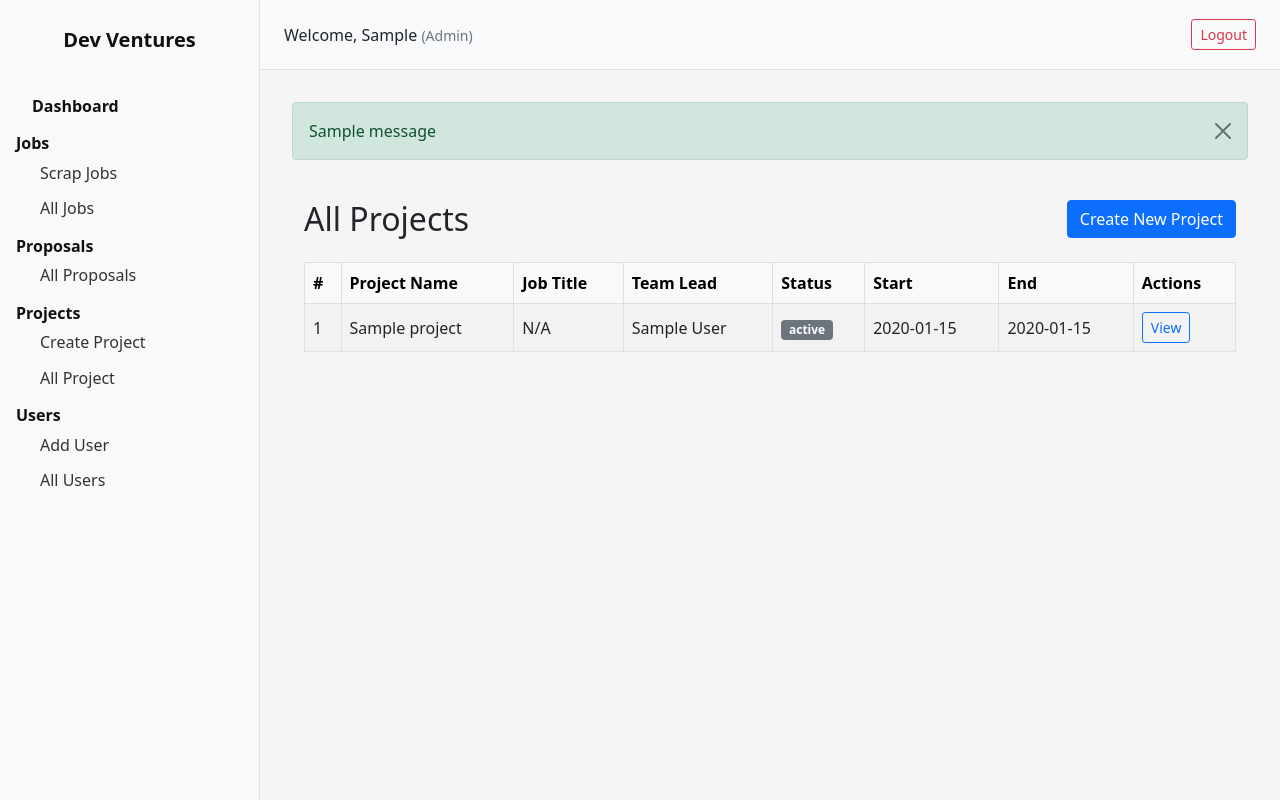
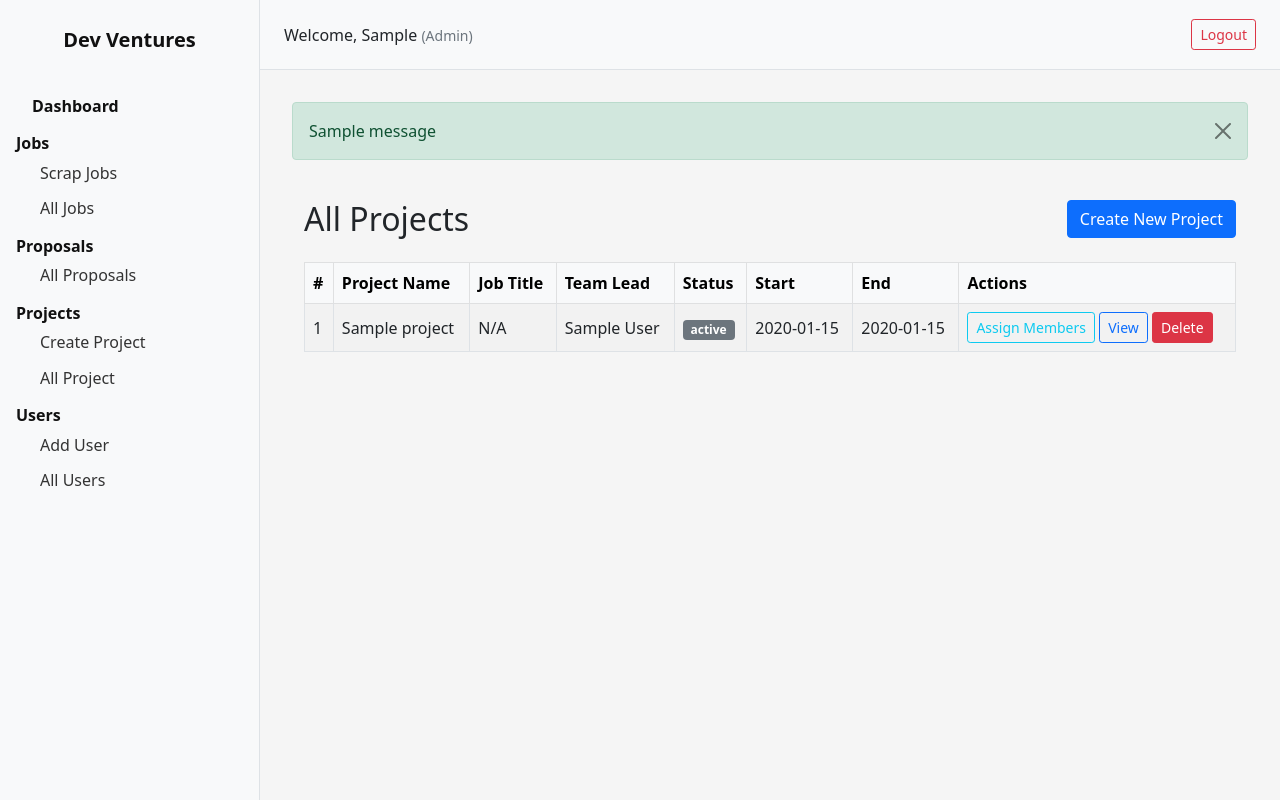
Before and after one commit to fahaddevventures/dev_venture_proj, a Flask app: page /projects/all in a window 1280 px wide. Run offline with Flask 3, Linux system fonts and the light colour scheme; a user stored in the database is signed in; tables that the repository leaves empty hold one stand-in row (values such as "Sample post"); one stand-in notice (Sample message) is shown; some libraries are stand-ins or nearby versions.

Commit message:
project complete

```diff
--- a/app/models/__init__.py
+++ b/app/models/__init__.py
@@ -2,4 +2,4 @@ from .user import User
 from .project import Project
 from .upwork_job import UpworkJob
 from .proposal import Proposal
-from.project_member import ProjectMember
+from .project_member import ProjectMember
--- a/app/routes/project_routes.py
+++ b/app/routes/project_routes.py
@@ -4,6 +4,7 @@ from app.models.project import Project
 from app.models.upwork_job import UpworkJob
 from app.models.proposal import Proposal
 from app.models.user import User
+from app.models.project_member import ProjectMember
 from app.schemas.project_schema import ProjectSchema
 from app.enums import ProjectStatusEnum, UserRoleEnum
 from flask_login import login_required
@@ -129,3 +130,54 @@ def update_project(project_id):
             flash(f"Error updating project: {str(e)}", "danger")
 
     return render_template("projects/update_project.html", project=project, jobs=jobs, team_leads=team_leads, proposals=proposals, statuses=ProjectStatusEnum)
+
+
+@project_bp.route("/assign-members/<int:project_id>", methods=["GET", "POST"])
+@login_required
+@role_required(UserRoleEnum.admin, UserRoleEnum.team_lead)
+def assign_project_members(project_id):
+    project = Project.query.get_or_404(project_id)
+    users = User.query.filter(User.role.in_([
+        UserRoleEnum.team_lead, UserRoleEnum.employee, UserRoleEnum.salesman
+    ])).all()
+
+    if request.method == "POST":
+        selected_user_ids = request.form.getlist("user_ids")
+
+        # Clear existing members
+        ProjectMember.query.filter_by(project_id=project.id).delete()
+
+        for user_id in selected_user_ids:
+            role = request.form.get(f"role_in_project_{user_id}")
+            member = ProjectMember(
+                user_id=int(user_id),
+                project_id=project.id,
+                role_in_project=role
+            )
+            db.session.add(member)
+
+        try:
+            db.session.commit()
+            flash("Team members assigned successfully!", "success")
+            return redirect(url_for("project.list_projects"))
+        except Exception as e:
+            db.session.rollback()
+            flash(f"Error assigning team members: {str(e)}", "danger")
+
+    return render_template("projects/assign_members.html", project=project, users=users)
+
+@project_bp.route('/delete/<int:project_id>', methods=['POST'])
+@login_required
+@role_required(UserRoleEnum.admin)
+def delete_project(project_id):
+    project = Project.query.get_or_404(project_id)
+
+    try:
+        db.session.delete(project)
+        db.session.commit()
+        flash("Project deleted successfully!", "success")
+    except Exception as e:
+        db.session.rollback()
+        flash(f"Error deleting project: {str(e)}", "danger")
+
+    return redirect(url_for('project.list_projects'))
--- a/app/templates/projects/project_list.html
+++ b/app/templates/projects/project_list.html
@@ -36,7 +36,16 @@
           <td>{{ project.start_date.strftime('%Y-%m-%d') if project.start_date else '-' }}</td>
           <td>{{ project.end_date.strftime('%Y-%m-%d') if project.end_date else '-' }}</td>
           <td>
+            <a href="{{ url_for('project.assign_project_members', project_id=project.id) }}" class="btn btn-sm btn-outline-info">
+    Assign Members
+  </a>
             <button class="btn btn-sm btn-outline-primary" data-bs-toggle="modal" data-bs-target="#projectModal{{ project.id }}">View</button>
+          <!-- Trigger delete modal -->
+<button class="btn btn-sm btn-danger" data-bs-toggle="modal" data-bs-target="#deleteModal{{ project.id }}">
+  Delete
+</button>
+
+
           </td>
         </tr>
 
@@ -66,6 +75,28 @@
           </div>
         </div>
         <!-- End Modal -->
+         <!-- Modal -->
+<div class="modal fade" id="deleteModal{{ project.id }}" tabindex="-1" aria-labelledby="deleteModalLabel{{ project.id }}" aria-hidden="true">
+  <div class="modal-dialog">
+    <div class="modal-content">
+      <form action="{{ url_for('project.delete_project', project_id=project.id) }}" method="POST">
+        <div class="modal-header">
+          <h5 class="modal-title" id="deleteModalLabel{{ project.id }}">Confirm Delete</h5>
+          <button type="button" class="btn-close" data-bs-dismiss="modal" aria-label="Close"></button>
+        </div>
+        <div class="modal-body">
+          Are you sure you want to delete the project "<strong>{{ project.name }}</strong>"?
+          This action cannot be undone.
+        </div>
+        <div class="modal-footer">
+          <button type="button" class="btn btn-secondary" data-bs-dismiss="modal">Cancel</button>
+          <button type="submit" class="btn btn-danger">Yes, Delete</button>
+        </div>
+      </form>
+    </div>
+  </div>
+</div>
+
 
         {% endfor %}
       </tbody>
```
Also changed, not shown: app/templates/projects/assign_members.html (added, +49 -0 lines), app/models/project_member.py (line endings or trailing spaces).
